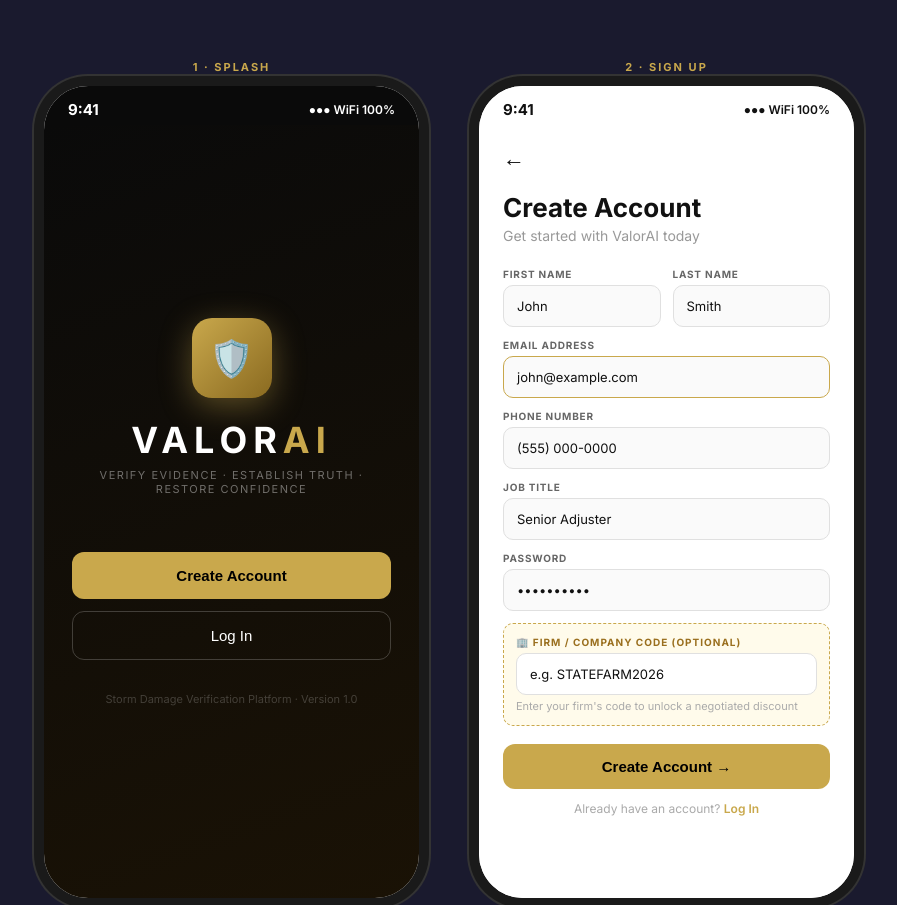
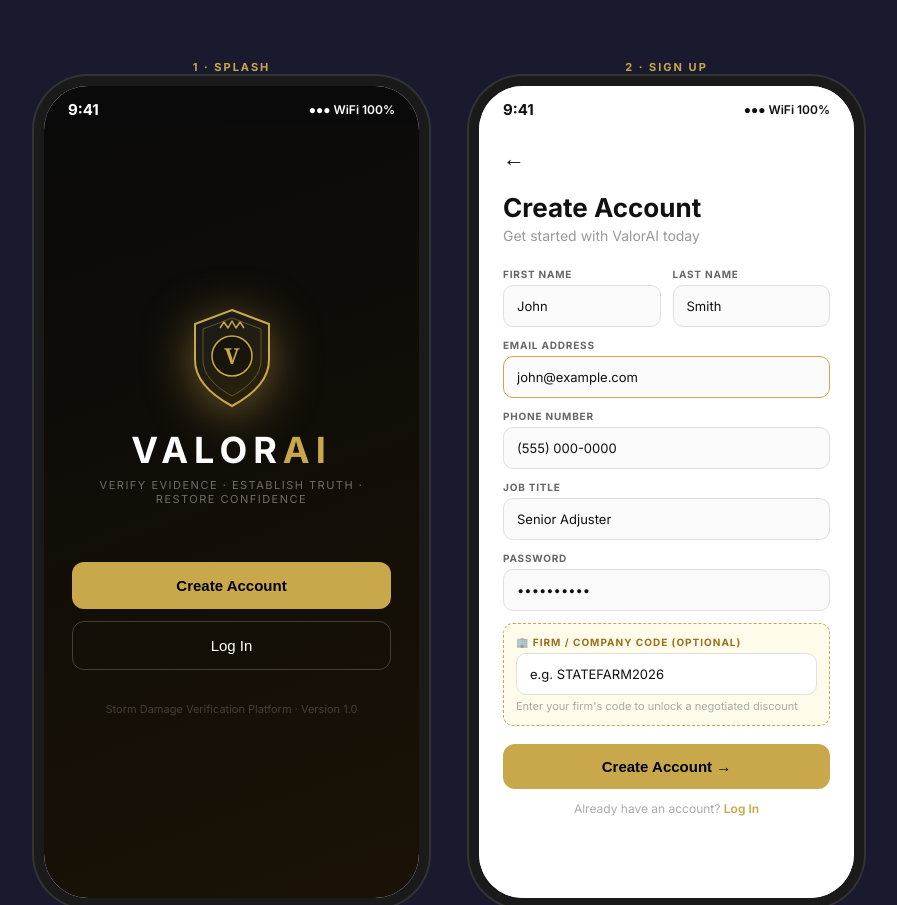
Before and after one commit to calvinclick-cmd/valorai-wireframe, a plain HTML site: page index.html in a window 1280 px wide. Shown: the top 905 px of the page, without its empty margins (16-913 px from the left). Drawn offline with Linux system fonts and the light colour scheme.

Commit message:
Add shield SVG logo, all Colton updates confirmed

```diff
--- a/index.html
+++ b/index.html
@@ -67,13 +67,12 @@
       padding: 40px 28px;
     }
     .splash-mark {
-      width: 80px; height: 80px;
-      background: linear-gradient(135deg, #C9A84C, #8a6a20);
-      border-radius: 20px;
+      width: 90px; height: 100px;
+      margin-bottom: 20px;
+      position: relative;
       display: flex; align-items: center; justify-content: center;
-      font-size: 36px; margin-bottom: 20px;
-      box-shadow: 0 8px 32px rgba(201,168,76,0.4);
     }
+    .shield-svg { width: 90px; height: 100px; filter: drop-shadow(0 8px 24px rgba(201,168,76,0.5)); }
     .splash-word { font-size: 36px; font-weight: 900; letter-spacing: 6px; color: #fff; margin-bottom: 6px; }
     .splash-word span { color: #C9A84C; }
     .splash-tag { font-size: 11px; letter-spacing: 1.5px; text-transform: uppercase; color: rgba(255,255,255,0.4); margin-bottom: 56px; text-align: center; }
@@ -288,7 +287,26 @@
     <div class="phone">
       <div class="status-bar dark"><span style="font-size:15px;font-weight:700;">9:41</span><span>●●● WiFi 100%</span></div>
       <div class="splash-body">
-        <div class="splash-mark">🛡️</div>
+        <div class="splash-mark">
+          <svg class="shield-svg" viewBox="0 0 90 100" fill="none" xmlns="http://www.w3.org/2000/svg">
+            <!-- Shield shape -->
+            <path d="M45 2 L82 16 L82 52 Q82 78 45 98 Q8 78 8 52 L8 16 Z" fill="url(#shieldGrad)" stroke="#C9A84C" stroke-width="2"/>
+            <!-- Inner border -->
+            <path d="M45 10 L74 21 L74 52 Q74 72 45 88 Q16 72 16 52 L16 21 Z" fill="none" stroke="rgba(201,168,76,0.4)" stroke-width="1"/>
+            <!-- Lion head circle -->
+            <circle cx="45" cy="48" r="20" fill="rgba(0,0,0,0.3)" stroke="#C9A84C" stroke-width="1.5"/>
+            <!-- Stylized V for Valor -->
+            <text x="45" y="56" text-anchor="middle" font-family="Georgia, serif" font-size="22" font-weight="bold" fill="#C9A84C">V</text>
+            <!-- Crown top -->
+            <path d="M33 20 L37 14 L41 20 L45 13 L49 20 L53 14 L57 20" stroke="#C9A84C" stroke-width="1.5" fill="none" stroke-linejoin="round"/>
+            <defs>
+              <linearGradient id="shieldGrad" x1="8" y1="2" x2="82" y2="98" gradientUnits="userSpaceOnUse">
+                <stop offset="0%" stop-color="#1a1a1a"/>
+                <stop offset="100%" stop-color="#2a2208"/>
+              </linearGradient>
+            </defs>
+          </svg>
+        </div>
         <div class="splash-word">VALOR<span>AI</span></div>
         <div class="splash-tag">Verify Evidence · Establish Truth · Restore Confidence</div>
         <button class="splash-primary">Create Account</button>
```
